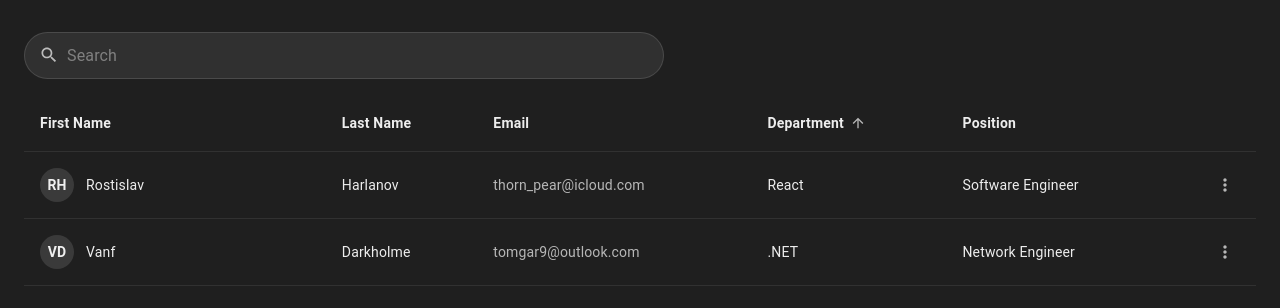
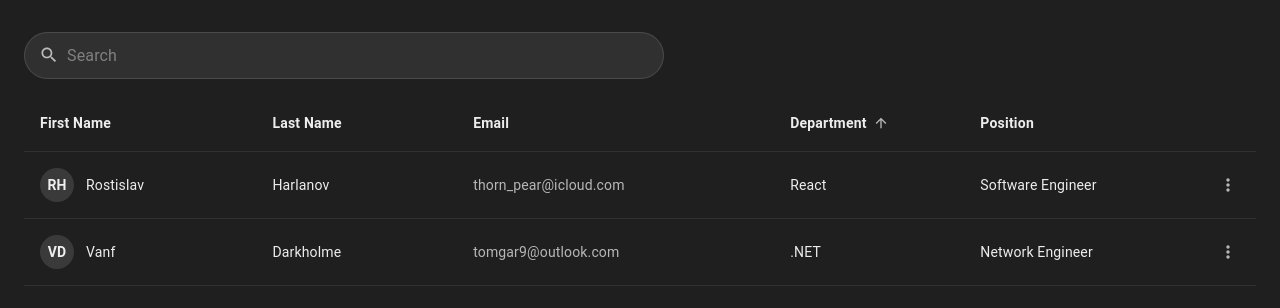
Before and after one commit to VikaViktoriaK/final-project, a Next.js app: page /users in a window 1280 px wide. Shown: the top 308 px of the page. Built offline with nearby package versions, Linux system fonts and the light colour scheme; what @mui/material-nextjs would draw is missing.

Commit message:
feat(users): add empty state text for users table

```diff
--- a/src/features/users/components/UsersTable.tsx
+++ b/src/features/users/components/UsersTable.tsx
@@ -22,6 +22,14 @@ export function UsersTable({ users }: { users: UserRow[] }) {
       sx={usersTableSx.tableContainer}
     >
       <Table sx={usersTableSx.table} aria-label="users table">
+        <colgroup>
+          <col style={{ width: 220 }} />
+          <col style={{ width: 190 }} />
+          <col style={{ width: 300 }} />
+          <col style={{ width: 180 }} />
+          <col style={{ width: 220 }} />
+          <col style={{ width: 56 }} />
+        </colgroup>
         <TableHead>
           <TableRow>
             <TableCell sx={usersTableSx.headCell}>First Name</TableCell>
@@ -40,9 +48,15 @@ export function UsersTable({ users }: { users: UserRow[] }) {
           </TableRow>
         </TableHead>
         <TableBody>
-          {users.map((u) => (
-            <UsersTableRow key={u.id} user={u} />
-          ))}
+          {users.length === 0 ? (
+            <TableRow>
+              <TableCell colSpan={6} sx={usersTableSx.emptyState}>
+                Users not found
+              </TableCell>
+            </TableRow>
+          ) : (
+            users.map((u) => <UsersTableRow key={u.id} user={u} />)
+          )}
         </TableBody>
       </Table>
     </TableContainer>
--- a/src/features/users/components/usersTable.styles.ts
+++ b/src/features/users/components/usersTable.styles.ts
@@ -35,6 +35,7 @@ export const usersTableSx = {
   },
   table: {
     minWidth: 900,
+    tableLayout: "fixed",
     "& .MuiTableCell-root": {
       borderBottom: "1px solid var(--app-divider)",
       color: "var(--app-text)",
@@ -80,4 +81,9 @@ export const usersTableSx = {
     color: "var(--app-text-muted)",
     "&:hover": { backgroundColor: "rgba(255,255,255,0.06)" },
   },
+  emptyState: {
+    color: "var(--app-text-muted)",
+    textAlign: "center",
+    py: 6,
+  },
 } as const;
```
